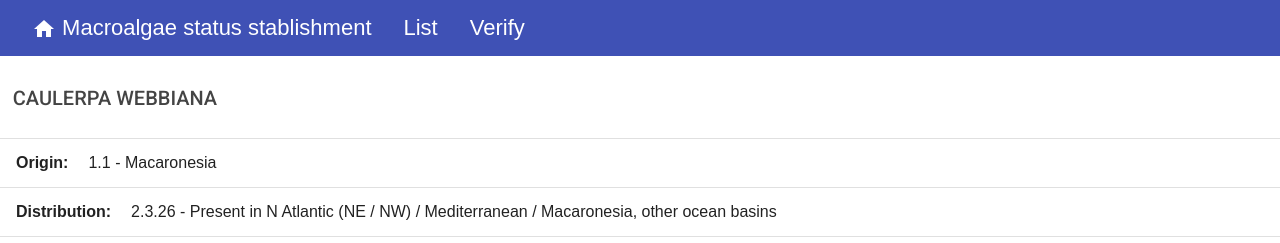
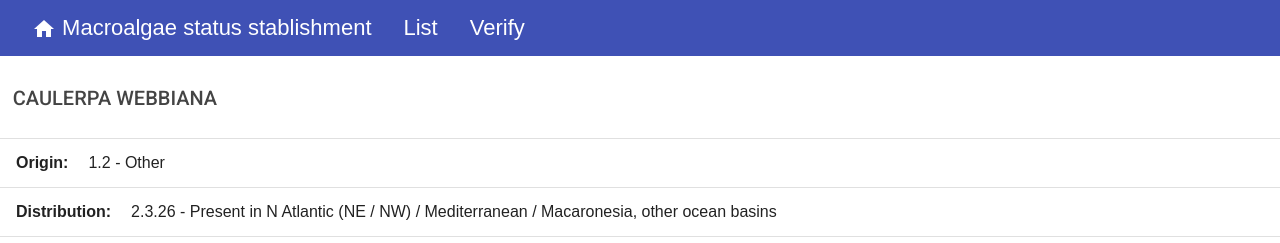
Before and after one commit to arbehr/nis-criterias-macroalgae, an Angular app: page /detail/1 in a window 1280 px wide. Shown: the top 243 px of the page. Built offline with nearby package versions, Linux system fonts and the light colour scheme.

Commit message:
Simplification of step 2 in verification, correction in detail page, and mock update, flex-layout added

```diff
--- a/package.json
+++ b/package.json
@@ -15,6 +15,7 @@
     "@angular/common": "~13.3.0",
     "@angular/compiler": "~13.3.0",
     "@angular/core": "~13.3.0",
+    "@angular/flex-layout": "^13.0.0-beta.38",
     "@angular/forms": "~13.3.0",
     "@angular/material": "^13.3.7",
     "@angular/platform-browser": "~13.3.0",
--- a/src/app/microalgae-detail/microalgae-detail.component.html
+++ b/src/app/microalgae-detail/microalgae-detail.component.html
@@ -27,7 +27,7 @@
       </mat-list-item>
       <mat-divider *ngIf="selectedMicroalgae.studies"></mat-divider>
       <mat-list-item *ngIf="selectedMicroalgae.origin">
-        <b>Origin> </b><span style="padding-left:20px"> {{ selectedMicroalgae.origin }} </span>
+        <b>Origin: </b><span style="padding-left:20px"> {{ selectedMicroalgae.origin }} </span>
       </mat-list-item>
       <mat-divider *ngIf="selectedMicroalgae.origin"></mat-divider>
       <mat-list-item *ngIf="selectedMicroalgae.impact">
--- a/src/app/microalgae-verify/microalgae-verify-datasource.ts
+++ b/src/app/microalgae-verify/microalgae-verify-datasource.ts
@@ -1,10 +1,6 @@
 export const originTypeLoc = [
-    { value: '1.1', viewValue: '1.1 - Macaronesia' },
-    { value: '1.2', viewValue: '1.2 - NE Atlantic' },
-    { value: '1.3', viewValue: '1.3 - Mediterranean' },
-    { value: '1.4', viewValue: '1.4 - NW Atlantic' },
-    { value: '1.5', viewValue: '1.5 - Other ocean basin (including South Atlantic)' },
-    { value: '1.6', viewValue: '1.6 - Any one of the above'}
+    { value: '1.1', viewValue: '1.1 - Ocean basin (except N Atlantic)' },
+    { value: '1.2', viewValue: '1.2 - Other' }
 ];
 
 export const distribution_21 = [
--- a/src/app/microalgae-verify/microalgae-verify.component.ts
+++ b/src/app/microalgae-verify/microalgae-verify.component.ts
@@ -73,7 +73,7 @@ export class MicroalgaeVerifyComponent implements OnInit {
 
   onChangeOriginTypeLoc(value: string) {
     switch(value) {
-      case "1.5":
+      case "1.1":
         this.status = "NIS";
         this.updateSelectedValues([1, 2, 3, 4, 5, 6, 7, 8, 9], ['','','','','','','','','']);
         this.updateDisabledValues([1, 2, 3, 4, 5, 6, 7, 8, 9], [true,true,true,true,true,true,false,true,true]);
--- a/src/app/mock-microalgae.ts
+++ b/src/app/mock-microalgae.ts
@@ -1,28 +1,33 @@
 import { Microalgae } from './microalgae';
 
 export const MICROALGAE: Microalgae[] = [
-    { id: 1, specie: 'Caulerpa webbiana', origin_typeLoc: '1.1 - Macaronesia', distribution: '2.3.26 - Present in N Atlantic (NE / NW) / Mediterranean / Macaronesia, other ocean basins', vector: '3.1 - Associated to a vector', reports: '', conspicuousness: '', studies: '', origin: '', impact: '8.1.2 - Affects native biodiversity', criteria_inv_spread: '9.1 - Spreds very quickly / 9.2 - It dispersed in a few years (<5) more 1 island', criteria_inv_other: '', status: 'INVASIVE' },
-    { id: 2, specie: 'Caulerpa prolifera', origin_typeLoc: '1.3 - Mediterranean', distribution: '2.3.26 - Present in N Atlantic (NE / NW) / Mediterranean / Macaronesia, other ocean basins', vector: '3.2 - Not associated to a vector', reports: '4.2 - Recent report (after 1974)', conspicuousness: '5.1 - Conspicuous species', studies: '', origin: '', impact: '8.1.2 - Affects native biodiversity', criteria_inv_spread: '9.1 - Spreds very quickly in the area where it has settled', criteria_inv_other: '', status: 'INVASIVE' },
-    { id: 3, specie: 'Lophocladia', origin_typeLoc: '1.4 - NW Atlantic', distribution: '2.3.26 - Present in N Atlantic (NE / NW) / Mediterranean / Macaronesia, other ocean basins', vector: '3.2 - Not associated to a vector', reports: '4.2 - Recent report (after 1974)', conspicuousness: '5.1 - Conspicuous species', studies: '', origin: '', impact: '8.1.2 - Affects native biodiversity', criteria_inv_spread: '9.1 - Spreds very quickly in the area where it has settled', criteria_inv_other: '', status: 'INVASIVE' },
-    { id: 4, specie: 'Gymnophycus hapsiphorus', origin_typeLoc: '1.5 - Other ocean basin (including South Atlantic)', distribution: '', vector: '', reports: '', conspicuousness: '', studies: '', origin: '', impact: '8.2.1 - Impact unknown', criteria_inv_spread: '', criteria_inv_other: '10.2 - Presents more than one phase of its life cycle in the Azores / 10.3 - Present in more than one habitat', status: 'POTENTIALLY INVASIVE' },
-    { id: 5, specie: 'Antithamnion diminuatum', origin_typeLoc: '1.5 - Other ocean basin (including South Atlantic)', distribution: '', vector: '', reports: '', conspicuousness: '', studies: '', origin: '', impact: '8.2.1 - Impact unknown', criteria_inv_spread: '', criteria_inv_other: '10.1 - Present on more than one island', status: 'NOT INVASIVE' },
-    { id: 6, specie: 'Antithamnion decipiens (J.Agardh) Athanasiadis', origin_typeLoc: '1.6 - Any one of the above', distribution: '2.3.26 - Present in N Atlantic (NE / NW) / Mediterranean / Macaronesia, other ocean basins', vector: '3.2 - Not associated to a vector', reports: '4.2 - Recent report (after 1974)', conspicuousness: '5.2 - Inconspicuous', studies: '6.2 - Taxonomic group not well studied (before the first register) in the region or of difficult taxonomy', origin: '', impact: '', criteria_inv_spread: '', criteria_inv_other: '', status: 'DATA DEFICIENT' },
-    { id: 7, specie: 'Aphanocladia stichidiosa (Funk) Ardré 1970', origin_typeLoc: '1.6 - Any one of the above', distribution: '2.3.6 - Present in NE Atlantic, Macaronesia', vector: '', reports: '', conspicuousness: '', studies: '', origin: '', impact: '', criteria_inv_spread: '', criteria_inv_other: '', status: 'DATA DEFFICIENT' },
-    { id: 8, specie: 'Bachelotia antillarum (Grunow) Gerloff', origin_typeLoc: '1.5 - Other ocean basin (including South Atlantic)', distribution: '2.3.4 - Present in NE Atlantic/Mediterranean/Macaronesia/other ocean basins', vector: '3.2 - Not associated to a vector', reports: '4.2 - Recent report (after 1974)', conspicuousness: '5.2 - Inconspicuous', studies: '6.2 - Taxonomic group not well studied (before the first register) in the region or of difficult taxonomy', origin: '', impact: '', criteria_inv_spread: '', criteria_inv_other: '', status: 'DATA DEFICIENT' },
-    { id: 9, specie: 'Ceramium circinatum (Kützing) J.Agardh', origin_typeLoc: '1.6 - Any one of the above', distribution: '2.3.4 - Present in NE Atlantic/Mediterranean/Macaronesia/other ocean basins', vector: '3.2 - Not associated to a vector', reports: '4.2 - Recent report (after 1974)', conspicuousness: '5.2 - Inconspicuous', studies: '6.1 - Taxonomic group well studied (before the first register) in the region', origin: '7.2 - Arguable or not documented', impact: '', criteria_inv_spread: '', criteria_inv_other: '', status: 'DATA DEFICIENT' },
-    { id: 10, specie: 'Champia parvula (C.Agardh) Harvey', origin_typeLoc: '1.2 - NE Atlantic', distribution: '2.3.4 - Present in NE Atlantic/Mediterranean/Macaronesia/other ocean basins', vector: '3.2 - Not associated to a vector', reports: '4.2 - Recent report (after 1974)', conspicuousness: '5.2 - Inconspicuous', studies: '6.1 - Taxonomic group well studied (before the first register) in the region', origin: '7.2 - Arguable or not documented', impact: '', criteria_inv_spread: '', criteria_inv_other: '', status: 'DATA DEFICIENT' },
-    { id: 11, specie: 'Codium fragile', origin_typeLoc: '1.5 - Other ocean basin (including South Atlantic)', distribution: '2.3.26 - Present in N Atlantic (NE / NW) / Mediterranean / Macaronesia, other ocean basins', vector: '3.1 - Not associated to a vector', reports: '', conspicuousness: '', studies: '', origin: '', impact: '', criteria_inv_spread: '', criteria_inv_other: '', status: 'NIS' },
-    { id: 12, specie: 'Cottoniella filamentosa (M.Howe) Børgesen', origin_typeLoc: '1.4 - NW Atlantic', distribution: '2.1 - No biogeographic discontinuity', vector: '', reports: '', conspicuousness: '', studies: '', origin: '', impact: '', criteria_inv_spread: '', criteria_inv_other: '', status: 'NATIVE' },
-    { id: 13, specie: 'Cystoseira humilis Schousboe ex Kützing', origin_typeLoc: '1.2 - NE Atlantic', distribution: '2.3.3 - Present in NE Atlantic/Mediterranean/Macaronesia', vector: '3.2 - Not associated to a vector', reports: '4.2 - Recent report (after 1974)', conspicuousness: '5.2 - Inconspicuous', studies: '6.2 - Taxonomic group not well studied (before the first register) in the region or of difficult taxonomy', origin: '7.2 - Arguable or not documented', impact: '', criteria_inv_spread: '', criteria_inv_other: '', status: 'DATA DEFICIENT' },
-    { id: 14, specie: 'Dictyota bartayresiana J.V.Lamouroux', origin_typeLoc: '1.4 - NW Atlantic', distribution: '2.3.21 - Present in NW Atlantic, Macaronesia, other ocean basis', vector: '3.2 - Not associated to a vector', reports: '4.2 - Recent report (after 1974)', conspicuousness: '5.2 - Inconspicuous', studies: '6.2 - Taxonomic group not well studied (before the first register) in the region or of difficult taxonomy', origin: '', impact: '', criteria_inv_spread: '', criteria_inv_other: '', status: 'DATA DEFICIENT' },
-    { id: 15, specie: 'Dictyota ciliolata Sonder ex Kützing', origin_typeLoc: '1.4 - NW Atlantic', distribution: '2.3.21 - Present in NW Atlantic, Macaronesia, other ocean basis', vector: '3.2 - Not associated to a vector', reports: '4.2 - Recent report (after 1974)', conspicuousness: '5.2 - Inconspicuous', studies: '6.2 - Taxonomic group not well studied (before the first register) in the region or of difficult taxonomy', origin: '7.2 - Arguable or not documented', impact: '', criteria_inv_spread: '', criteria_inv_other: '', status: 'DATA DEFICIENT' },
-    { id: 16, specie: 'Feldmannia irregularis (Kützing) Hamel', origin_typeLoc: '1.3 - Mediterranean', distribution: '2.3.26 - Present in N Atlantic (NE / NW) / Mediterranean / Macaronesia, other ocean basins', vector: '3.2 - Not associated to a vector', reports: '4.2 - Recent report (after 1974)', conspicuousness: '5.2 - Inconspicuous', studies: '6.2 - Taxonomic group not well studied (before the first register) in the region or of difficult taxonomy', origin: '', impact: '', criteria_inv_spread: '', criteria_inv_other: '', status: 'DATA DEFICIENT' },
-    { id: 17, specie: 'Gelidiella acerosa (Forsskål) Feldmann & Hamel', origin_typeLoc: '1.6 - Any one of the above', distribution: '2.3.21 - Present in NW Atlantic, Macaronesia, other ocean basis', vector: '3.2 - Not associated to a vector', reports: '4.2 - Recent report (after 1974)', conspicuousness: '5.2 - Inconspicuous', studies: '6.2 - Taxonomic group not well studied (before the first register) in the region or of difficult taxonomy', origin: '', impact: '', criteria_inv_spread: '', criteria_inv_other: '', status: 'DATA DEFICIENT' },
-    { id: 18, specie: 'Gelidium arbusculum Bory ex Børgesen', origin_typeLoc: '1.1 - Macaronesia', distribution: '2.3.14 - Present in some Macaronesean islands, other ocean basins', vector: '3.2 - Not associated to a vector', reports: '4.2 - Recent report (after 1974)', conspicuousness: '5.2 - Inconspicuous', studies: '6.1 - Taxonomic group well studied (before the first register) in the region', origin: '', impact: '', criteria_inv_spread: '', criteria_inv_other: '', status: 'DATA DEFICIENT' },
-    { id: 19, specie: 'Gelidium corneum (Hudson) J.V.Lamouroux', origin_typeLoc: '1.2 - NE Atlantic', distribution: '2.3.26 - Present in N Atlantic (NE / NW) / Mediterranean / Macaronesia, other ocean basins', vector: '3.2 - Not associated to a vector', reports: '4.1 - Historical presence (before 1974)', conspicuousness: '', studies: '', origin: '', impact: '', criteria_inv_spread: '', criteria_inv_other: '', status: 'NATIVE' },
-    { id: 20, specie: 'Gymnogongrus griffithsiae (Turner) C.Martius', origin_typeLoc: '1.2 - NE Atlantic', distribution: '2.3.26 - Present in N Atlantic (NE / NW) / Mediterranean / Macaronesia, other ocean basins', vector: '3.2 - Not associated to a vector', reports: '4.1 - Historical presence (before 1974)', conspicuousness: '', studies: '', origin: '', impact: '', criteria_inv_spread: '', criteria_inv_other: '', status: 'NATIVE' },
-    { id: 21, specie: 'Halurus flosculosus (J.Ellis) Maggs & Hommersand', origin_typeLoc: '1.2 - NE Atlantic', distribution: '2.3.5 - Present in NE Atlantic / Mediterranean /other ocean basins', vector: '3.2 - Not associated to a vector', reports: '4.2 - Recent report (after 1974)', conspicuousness: '5.2 - Inconspicuous', studies: '6.2 - Taxonomic group not well studied (before the first register) in the region or of difficult taxonomy', origin: '', impact: '', criteria_inv_spread: '', criteria_inv_other: '', status: 'DATA DEFICIENT' },
-    { id: 22, specie: 'Laurencia brongniartii J.Agardh', origin_typeLoc: '1.4 - NW Atlantic', distribution: '2.3.27 - Present in N Atlantic (NE / NW) / Mediterranean / other ocean basins', vector: '3.2 - Not associated to a vector', reports: '4.2 - Recent report (after 1974)', conspicuousness: '5.2 - Inconspicuous', studies: '6.1 - Taxonomic group well studied (before the first register) in the region', origin: '7.2 - Arguable or not documented', impact: '', criteria_inv_spread: '', criteria_inv_other: '', status: 'DATA DEFICIENT' },
-    { id: 23, specie: 'Lejolisia mediterranea Bornet', origin_typeLoc: '1.2 - NE Atlantic', distribution: '2.3.26 - Present in N Atlantic (NE / NW) / Mediterranean / Macaronesia, other ocean basins', vector: '3.2 - Not associated to a vector', reports: '4.2 - Recent report (after 1974)', conspicuousness: '5.2 - Inconspicuous', studies: '6.1 - Taxonomic group well studied (before the first register) in the region', origin: '7.2 - Arguable or not documented', impact: '', criteria_inv_spread: '', criteria_inv_other: '', status: 'DATA DEFICIENT' },
-    //{ id: 24, specie: 'Lithophyllum vickersiae Me.Lemoine', origin_typeLoc: '1.1 - Macaronesia', distribution: '2.3.7 - Present in NE Atlantic, Macaronesia, other oceans basis', vector: '3.2 - Not associated to a vector', reports: '', conspicuousness: '', studies: '', origin: '', impact: '', criteria_inv_spread: '', criteria_inv_other: '' },
+    { id: 1, specie: 'Caulerpa webbiana', origin_typeLoc: '1.2 - Other', distribution: '2.3.26 - Present in N Atlantic (NE / NW) / Mediterranean / Macaronesia, other ocean basins', vector: '3.1 - Associated to a vector', reports: '', conspicuousness: '', studies: '', origin: '', impact: '8.1.2 - Affects native biodiversity', criteria_inv_spread: '9.1 - Spreds very quickly / 9.2 - It dispersed in a few years (<5) more 1 island', criteria_inv_other: '', status: 'INVASIVE' },
+    { id: 2, specie: 'Caulerpa prolifera', origin_typeLoc: '1.2 - Other', distribution: '2.3.26 - Present in N Atlantic (NE / NW) / Mediterranean / Macaronesia, other ocean basins', vector: '3.2 - Not associated to a vector', reports: '4.2 - Recent report (after 1974)', conspicuousness: '5.1 - Conspicuous species', studies: '', origin: '', impact: '8.1.2 - Affects native biodiversity', criteria_inv_spread: '9.1 - Spreds very quickly in the area where it has settled', criteria_inv_other: '', status: 'INVASIVE' },
+    { id: 3, specie: 'Lophocladia trichoclathus', origin_typeLoc: '1.2 - Other', distribution: '2.3.26 - Present in N Atlantic (NE / NW) / Mediterranean / Macaronesia, other ocean basins', vector: '3.2 - Not associated to a vector', reports: '4.2 - Recent report (after 1974)', conspicuousness: '5.1 - Conspicuous species', studies: '', origin: '', impact: '8.1.2 - Affects native biodiversity', criteria_inv_spread: '9.1 - Spreds very quickly in the area where it has settled', criteria_inv_other: '', status: 'INVASIVE' },
+    { id: 4, specie: 'Gymnophycus hapsiphorus', origin_typeLoc: '1.1 - Ocean basin (except N Atlantic)', distribution: '', vector: '', reports: '', conspicuousness: '', studies: '', origin: '', impact: '8.2.1 - Impact unknown', criteria_inv_spread: '', criteria_inv_other: '10.2 - Presents more than one phase of its life cycle in the Azores / 10.3 - Present in more than one habitat', status: 'POTENTIALLY INVASIVE' },
+    { id: 5, specie: 'Antithamnion diminuatum', origin_typeLoc: '1.1 - Ocean basin (except N Atlantic)', distribution: '', vector: '', reports: '', conspicuousness: '', studies: '', origin: '', impact: '8.2.1 - Impact unknown', criteria_inv_spread: '', criteria_inv_other: '10.1 - Present on more than one island', status: 'NOT INVASIVE' },
+    { id: 6, specie: 'Codium fragile', origin_typeLoc: '1.1 - Ocean basin (except N Atlantic)', distribution: '2.3.26 - Present in N Atlantic (NE / NW) / Mediterranean / Macaronesia, other ocean basins', vector: '3.1 - Not associated to a vector', reports: '', conspicuousness: '', studies: '', origin: '', impact: '', criteria_inv_spread: '', criteria_inv_other: '', status: 'NIS' },
+    { id: 7, specie: 'Petalonia binghamiae', origin_typeLoc: '1.1 - Ocean basin (except N Atlantic)',   distribution: '', vector: '', reports: '', conspicuousness: '', studies: '', origin: '', impact: '', criteria_inv_spread: '', criteria_inv_other: '', status: 'NIS' },
+    { id: 8, specie: 'Dictyota cyanoloma', origin_typeLoc: '1.1 - Ocean basin (except N Atlantic)',   distribution: '', vector: '', reports: '', conspicuousness: '', studies: '', origin: '', impact: '', criteria_inv_spread: '', criteria_inv_other: '', status: 'NIS' },
+    { id: 9, specie: 'Symphyocladia marchantioides', origin_typeLoc: '1.1 - Ocean basin (except N Atlantic)',   distribution: '', vector: '', reports: '', conspicuousness: '', studies: '', origin: '', impact: '', criteria_inv_spread: '', criteria_inv_other: '', status: 'NIS' },
+    { id: 10, specie: 'Antithamnionella ternifolia', origin_typeLoc: '1.1 - Ocean basin (except N Atlantic)',   distribution: '', vector: '', reports: '', conspicuousness: '', studies: '', origin: '', impact: '', criteria_inv_spread: '', criteria_inv_other: '', status: 'NIS' },
+    { id: 11, specie: 'Antithamnion decipiens (J.Agardh) Athanasiadis', origin_typeLoc: '1.1 - Ocean basin (except N Atlantic)', distribution: '2.3.26 - Present in N Atlantic (NE / NW) / Mediterranean / Macaronesia, other ocean basins', vector: '3.2 - Not associated to a vector', reports: '4.2 - Recent report (after 1974)', conspicuousness: '5.2 - Inconspicuous', studies: '6.2 - Taxonomic group not well studied (before the first register) in the region or of difficult taxonomy', origin: '', impact: '', criteria_inv_spread: '', criteria_inv_other: '', status: 'DATA DEFICIENT' },
+
+    //{ id: 7, specie: 'Aphanocladia stichidiosa (Funk) Ardré 1970', origin_typeLoc: '1.2 - Other', distribution: '2.3.6 - Present in NE Atlantic, Macaronesia', vector: '', reports: '', conspicuousness: '', studies: '', origin: '', impact: '', criteria_inv_spread: '', criteria_inv_other: '', status: 'DATA DEFFICIENT' },
+    //{ id: 8, specie: 'Bachelotia antillarum (Grunow) Gerloff', origin_typeLoc: '1.1 - Ocean basin (except N Atlantic)', distribution: '2.3.4 - Present in NE Atlantic/Mediterranean/Macaronesia/other ocean basins', vector: '3.2 - Not associated to a vector', reports: '4.2 - Recent report (after 1974)', conspicuousness: '5.2 - Inconspicuous', studies: '6.2 - Taxonomic group not well studied (before the first register) in the region or of difficult taxonomy', origin: '', impact: '', criteria_inv_spread: '', criteria_inv_other: '', status: 'DATA DEFICIENT' },
+    { id: 12, specie: 'Ceramium circinatum (Kützing) J.Agardh', origin_typeLoc: '1.1 - Ocean basin (except N Atlantic)', distribution: '2.3.4 - Present in NE Atlantic/Mediterranean/Macaronesia/other ocean basins', vector: '3.2 - Not associated to a vector', reports: '4.2 - Recent report (after 1974)', conspicuousness: '5.2 - Inconspicuous', studies: '6.1 - Taxonomic group well studied (before the first register) in the region', origin: '7.2 - Arguable or not documented', impact: '', criteria_inv_spread: '', criteria_inv_other: '', status: 'DATA DEFICIENT' },
+    { id: 13, specie: 'Champia parvula (C.Agardh) Harvey', origin_typeLoc: '1.2 - Other', distribution: '2.3.4 - Present in NE Atlantic/Mediterranean/Macaronesia/other ocean basins', vector: '3.2 - Not associated to a vector', reports: '4.2 - Recent report (after 1974)', conspicuousness: '5.2 - Inconspicuous', studies: '6.1 - Taxonomic group well studied (before the first register) in the region', origin: '7.2 - Arguable or not documented', impact: '', criteria_inv_spread: '', criteria_inv_other: '', status: 'DATA DEFICIENT' },
+    { id: 14, specie: 'Cottoniella filamentosa (M.Howe) Børgesen', origin_typeLoc: '1.2 - Other', distribution: '2.1 - No biogeographic discontinuity', vector: '', reports: '', conspicuousness: '', studies: '', origin: '', impact: '', criteria_inv_spread: '', criteria_inv_other: '', status: 'NATIVE' },
+    { id: 15, specie: 'Cystoseira humilis Schousboe ex Kützing', origin_typeLoc: '1.2 - Other', distribution: '2.3.3 - Present in NE Atlantic/Mediterranean/Macaronesia', vector: '3.2 - Not associated to a vector', reports: '4.2 - Recent report (after 1974)', conspicuousness: '5.2 - Inconspicuous', studies: '6.2 - Taxonomic group not well studied (before the first register) in the region or of difficult taxonomy', origin: '7.2 - Arguable or not documented', impact: '', criteria_inv_spread: '', criteria_inv_other: '', status: 'DATA DEFICIENT' },
+    { id: 16, specie: 'Dictyota bartayresiana J.V.Lamouroux', origin_typeLoc: '1.2 - Other', distribution: '2.3.21 - Present in NW Atlantic, Macaronesia, other ocean basis', vector: '3.2 - Not associated to a vector', reports: '4.2 - Recent report (after 1974)', conspicuousness: '5.2 - Inconspicuous', studies: '6.2 - Taxonomic group not well studied (before the first register) in the region or of difficult taxonomy', origin: '', impact: '', criteria_inv_spread: '', criteria_inv_other: '', status: 'DATA DEFICIENT' },
+    { id: 17, specie: 'Dictyota ciliolata Sonder ex Kützing', origin_typeLoc: '1.2 - Other', distribution: '2.3.21 - Present in NW Atlantic, Macaronesia, other ocean basis', vector: '3.2 - Not associated to a vector', reports: '4.2 - Recent report (after 1974)', conspicuousness: '5.2 - Inconspicuous', studies: '6.2 - Taxonomic group not well studied (before the first register) in the region or of difficult taxonomy', origin: '7.2 - Arguable or not documented', impact: '', criteria_inv_spread: '', criteria_inv_other: '', status: 'DATA DEFICIENT' },
+    { id: 18, specie: 'Feldmannia irregularis (Kützing) Hamel', origin_typeLoc: '1.2 - Other', distribution: '2.3.26 - Present in N Atlantic (NE / NW) / Mediterranean / Macaronesia, other ocean basins', vector: '3.2 - Not associated to a vector', reports: '4.2 - Recent report (after 1974)', conspicuousness: '5.2 - Inconspicuous', studies: '6.2 - Taxonomic group not well studied (before the first register) in the region or of difficult taxonomy', origin: '', impact: '', criteria_inv_spread: '', criteria_inv_other: '', status: 'DATA DEFICIENT' },
+    { id: 19, specie: 'Gelidiella acerosa (Forsskål) Feldmann & Hamel', origin_typeLoc: '1.2 - Other', distribution: '2.3.21 - Present in NW Atlantic, Macaronesia, other ocean basis', vector: '3.2 - Not associated to a vector', reports: '4.2 - Recent report (after 1974)', conspicuousness: '5.2 - Inconspicuous', studies: '6.2 - Taxonomic group not well studied (before the first register) in the region or of difficult taxonomy', origin: '', impact: '', criteria_inv_spread: '', criteria_inv_other: '', status: 'DATA DEFICIENT' },
+    { id: 20, specie: 'Gelidium arbusculum Bory ex Børgesen', origin_typeLoc: '1.2 - Other', distribution: '2.3.14 - Present in some Macaronesean islands, other ocean basins', vector: '3.2 - Not associated to a vector', reports: '4.2 - Recent report (after 1974)', conspicuousness: '5.2 - Inconspicuous', studies: '6.1 - Taxonomic group well studied (before the first register) in the region', origin: '', impact: '', criteria_inv_spread: '', criteria_inv_other: '', status: 'DATA DEFICIENT' },
+    { id: 21, specie: 'Gelidium corneum (Hudson) J.V.Lamouroux', origin_typeLoc: '1.2 - Other', distribution: '2.3.26 - Present in N Atlantic (NE / NW) / Mediterranean / Macaronesia, other ocean basins', vector: '3.2 - Not associated to a vector', reports: '4.1 - Historical presence (before 1974)', conspicuousness: '', studies: '', origin: '', impact: '', criteria_inv_spread: '', criteria_inv_other: '', status: 'NATIVE' },
+    { id: 22, specie: 'Gymnogongrus griffithsiae (Turner) C.Martius', origin_typeLoc: '1.2 - Other', distribution: '2.3.26 - Present in N Atlantic (NE / NW) / Mediterranean / Macaronesia, other ocean basins', vector: '3.2 - Not associated to a vector', reports: '4.1 - Historical presence (before 1974)', conspicuousness: '', studies: '', origin: '', impact: '', criteria_inv_spread: '', criteria_inv_other: '', status: 'NATIVE' },
+    //{ id: 21, specie: 'Halurus flosculosus (J.Ellis) Maggs & Hommersand', origin_typeLoc: '1.2 - Other', distribution: '2.3.5 - Present in NE Atlantic / Mediterranean /other ocean basins', vector: '3.2 - Not associated to a vector', reports: '4.2 - Recent report (after 1974)', conspicuousness: '5.2 - Inconspicuous', studies: '6.2 - Taxonomic group not well studied (before the first register) in the region or of difficult taxonomy', origin: '', impact: '', criteria_inv_spread: '', criteria_inv_other: '', status: 'DATA DEFICIENT' },
+    //{ id: 22, specie: 'Laurencia brongniartii J.Agardh', origin_typeLoc: '1.2 - Other', distribution: '2.3.27 - Present in N Atlantic (NE / NW) / Mediterranean / other ocean basins', vector: '3.2 - Not associated to a vector', reports: '4.2 - Recent report (after 1974)', conspicuousness: '5.2 - Inconspicuous', studies: '6.1 - Taxonomic group well studied (before the first register) in the region', origin: '7.2 - Arguable or not documented', impact: '', criteria_inv_spread: '', criteria_inv_other: '', status: 'DATA DEFICIENT' },
+    //{ id: 23, specie: 'Lejolisia mediterranea Bornet', origin_typeLoc: '1.2 - Other', distribution: '2.3.26 - Present in N Atlantic (NE / NW) / Mediterranean / Macaronesia, other ocean basins', vector: '3.2 - Not associated to a vector', reports: '4.2 - Recent report (after 1974)', conspicuousness: '5.2 - Inconspicuous', studies: '6.1 - Taxonomic group well studied (before the first register) in the region', origin: '7.2 - Arguable or not documented', impact: '', criteria_inv_spread: '', criteria_inv_other: '', status: 'DATA DEFICIENT' },
+    //{ id: 24, specie: 'Lithophyllum vickersiae Me.Lemoine', origin_typeLoc: '1.2 - Other', distribution: '2.3.7 - Present in NE Atlantic, Macaronesia, other oceans basis', vector: '3.2 - Not associated to a vector', reports: '', conspicuousness: '', studies: '', origin: '', impact: '', criteria_inv_spread: '', criteria_inv_other: '' },
   ];
```
Also changed, not shown: 1 other file (tests, documents, lock files or other folders).
